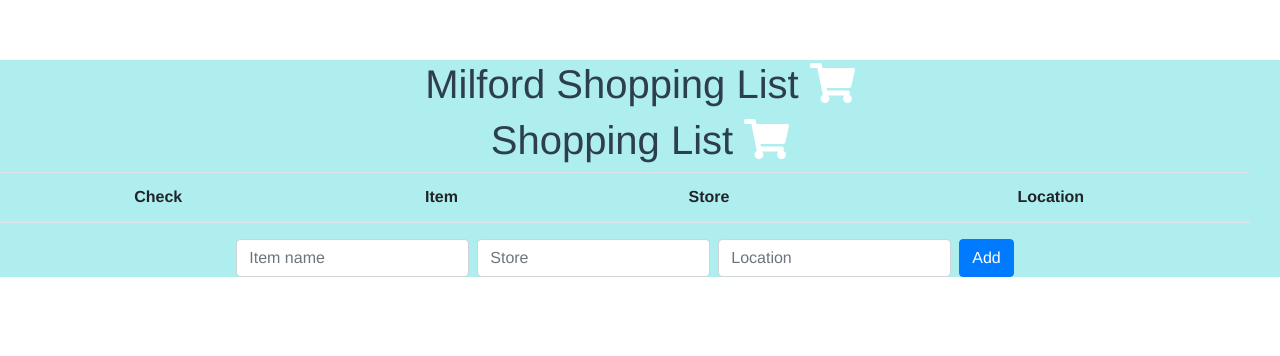
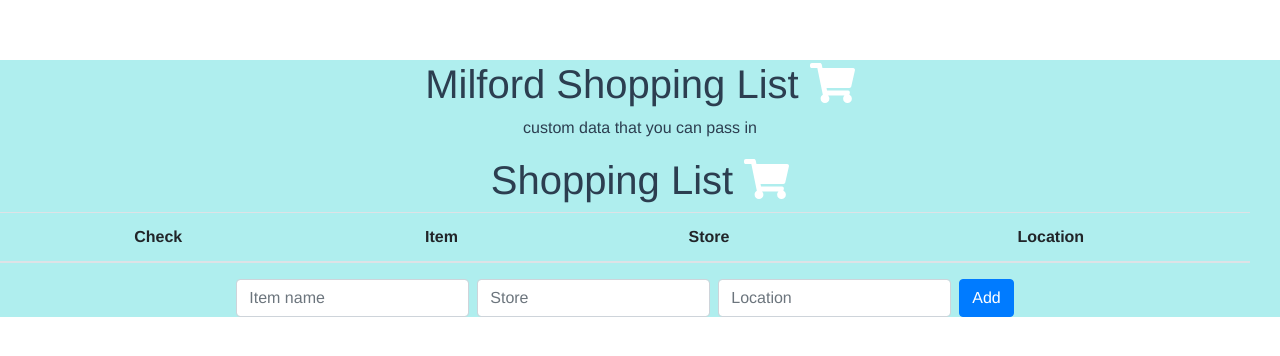
Before and after one commit to jec52011/shopping_list, a Vue app: page / in a window 1280 px wide. Shown: the top 356 px of the page. Built offline with nearby package versions, Linux system fonts and the light colour scheme.

Commit message:
add prop example

```diff
--- a/src/App.vue
+++ b/src/App.vue
@@ -1,6 +1,6 @@
 <template>
   <div id="app">
-    <TitleBar></TitleBar>
+    <TitleBar name='custom data that you can pass in'></TitleBar>
     <router-view/>
   </div>
 </template>
--- a/src/components/TitleBar.vue
+++ b/src/components/TitleBar.vue
@@ -1,13 +1,15 @@
 <template>
   <div>
     <h1>Milford Shopping List <font-awesome-icon icon="shopping-cart" /></h1>
+    <p>{{name}}</p>
   </div>
 </template>
 
 <script>
 export default {
   name: 'TitleBar',
-  data () {}
+  data () {},
+  props: ['name']
 }
 </script>
 
```
